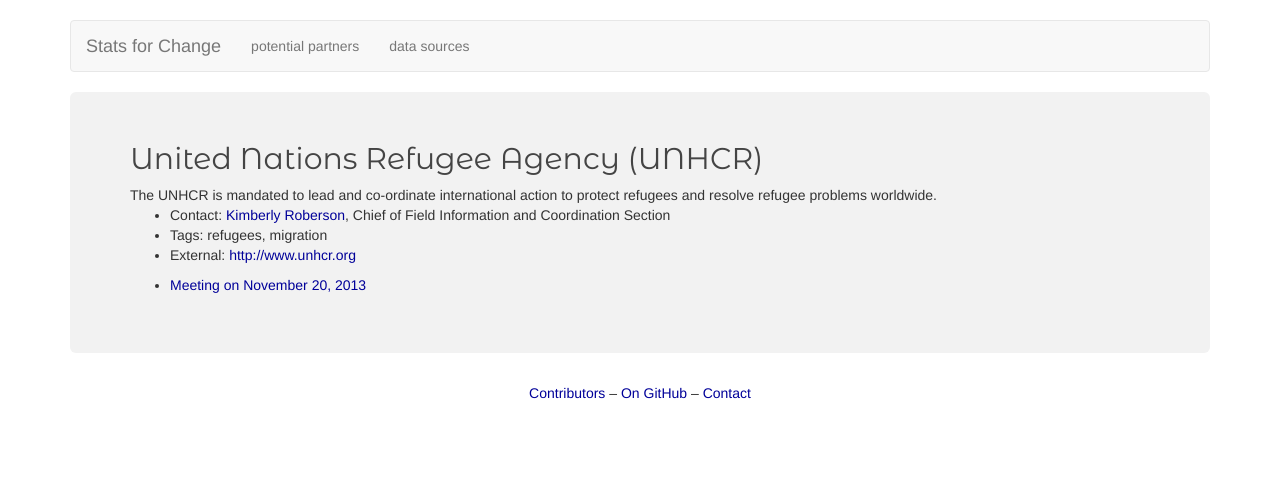
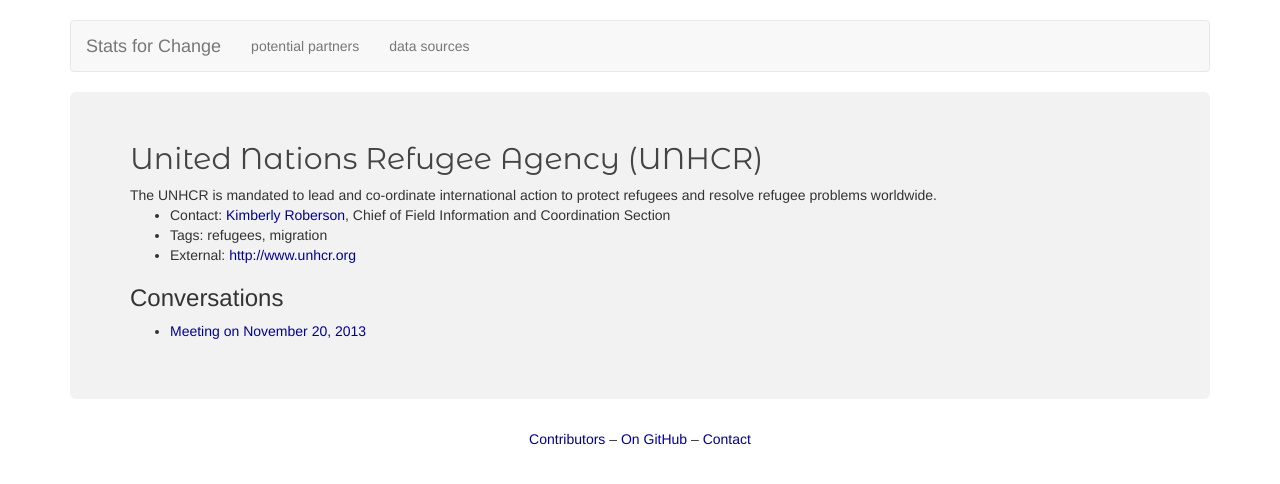
Before and after one commit to stats-for-change/stats-for-change.github.io, a Jekyll site: the page built from partners/unhcr.md, in a window 1280 px wide. Shown: the top 484 px of the page. Built offline with Jekyll 4.4.1, drawn with Linux system fonts in a browser that asks for light colours; nearby versions of some CDN libraries; Markdown is read by kramdown in place of the engine named in the settings.

Commit message:
Updating conversation format in unhcr.md

```diff
--- a/partners/unhcr.md
+++ b/partners/unhcr.md
@@ -9,4 +9,6 @@ partner-tags: refugees, migration
 is-full-page: true
 ---
 
+<h3>Conversations</h3>
+
 - [Meeting on November 20, 2013](https://www.evernote.com/shard/s76/sh/363291a5-c973-44e0-b26a-882eba0ae22c/2e5a74bd2953bc84dfd6d09a1ac92fbc)
```
